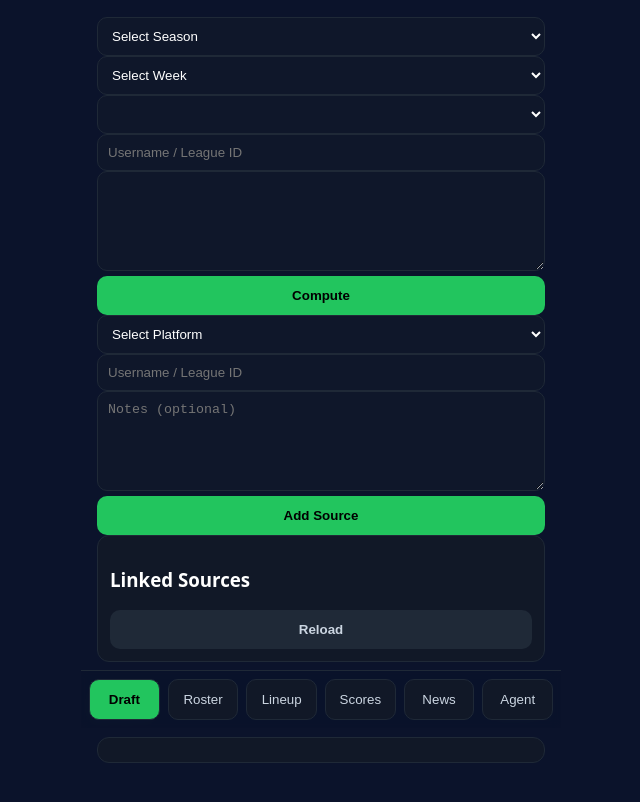
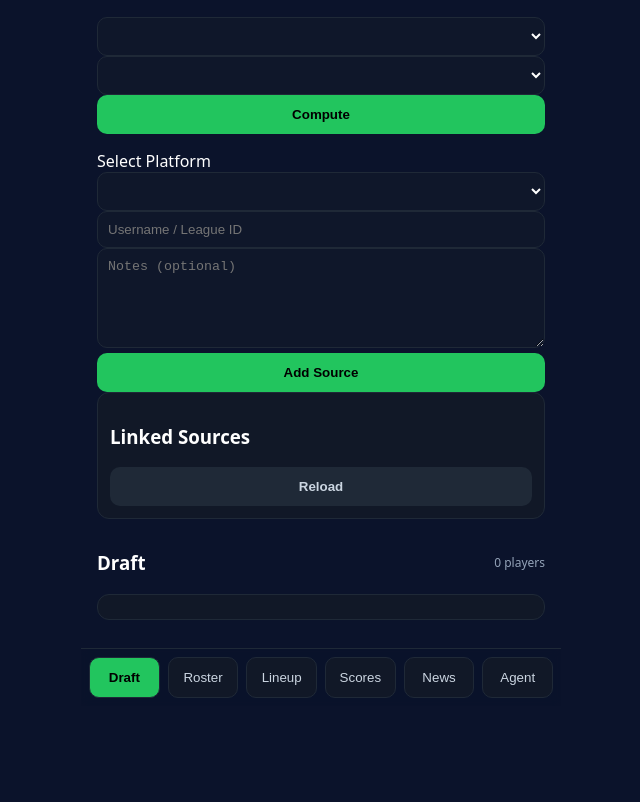
Before and after one commit to HeyBo-AI-Chat/AI-Fantasy-Agent, a plain HTML site: page index.html in a window 1280 px wide. Shown: the part 72-874 px from the top of the page, without its empty margins (319-959 px from the left). After the commit the page ends 800 px from the top, so only its background shows below. Drawn offline with nearby package versions, Linux system fonts and the light colour scheme.

Commit message:
Update index.html

```diff
--- a/index.html
+++ b/index.html
@@ -62,64 +62,30 @@ document.addEventListener('DOMContentLoaded', () => {
 <main class="wrap">
   <h2>AI Fantasy Agent</h2>
 
-  <!-- season/week controls + compute -->
-<select id="season">
-  <option value="" selected disabled>Select Season</option>
-  <option>2024</option>
-  <option>2023</option>
-  <option>2022</option>
-<option>2021</option>
-<option>2020</option>
-</option></option></select>
+  <!-- Season / Week -->
+<div class="stack">
+  <select id="season"></select>
+  <select id="week"></select>
+</div>
 
-<select id="weekSelect">
-  <option value="">Select Week</option>
-  <option value="1">Week 1</option>
-  <option value="2">Week 2</option>
-  <option value="3">Week 3</option>
-  <option value="4">Week 4</option>
-  <option value="5">Week 5</option>
-  <option value="6">Week 6</option>
-  <option value="7">Week 7</option>
-  <option value="8">Week 8</option>
-  <option value="9">Week 9</option>
-  <option value="10">Week 10</option>
-  <option value="11">Week 11</option>
-  <option value="12">Week 12</option>
-  <option value="13">Week 13</option>
-  <option value="14">Week 14</option>
-  <option value="15">Week 15</option>
-  <option value="16">Week 16</option>
-  <option value="17">Week 17</option>
-  <option value="18">Week 18</option>
-</select>
-</option></option><select id="srcPlatform"></select>
-<input id="srcHandle" placeholder="Username / League ID">
-<textarea id="srcNotes"></textarea>
+<!-- Compute -->
+<button id="btnCompute" type="button" data-action="compute" class="btn btn-primary" style="width:100%">
+  Compute
+</button>
 
-<div id="linkedSources"></div>
-<!-- Compute -->
-<button id="btnCompute" type="button" class="btn btn-primary">Compute</button>
+<!-- Sources (this belongs BELOW Compute) -->
+<div class="stack" style="margin-top:1rem">
+  <label class="label">Select Platform</label>
+  <select id="srcPlatform"></select>
 
-  <!-- LINK EXTERNAL PLATFORM FORM -->
-  <select id="srcPlatform">
-  <option value="">Select Platform</option>
-  <option>DraftKings</option>
-  <option>FanDuel</option>
-  <option>Yahoo</option>
-  <option>ESPN</option>
-  <option>Other</option>
-</select>
+  <input id="srcHandle" placeholder="Username / League ID" />
 
-<input id="srcHandle" placeholder="Username / League ID" />
+  <textarea id="srcNotes" placeholder="Notes (optional)"></textarea>
 
-<textarea id="srcNotes" placeholder="Notes (optional)"></textarea>
-
-
-<!-- Add Source -->
-<button id="btnAddSource" type="button" class="btn">Add Source</button>
-    </div>
-  </div>
+  <button id="btnAddSource" type="button" data-action="add-source" class="btn" style="width:100%">
+    Add Source
+  </button>
+</div>
 
   <!-- LIST OF SAVED SOURCES -->
   <div class="card">
```
